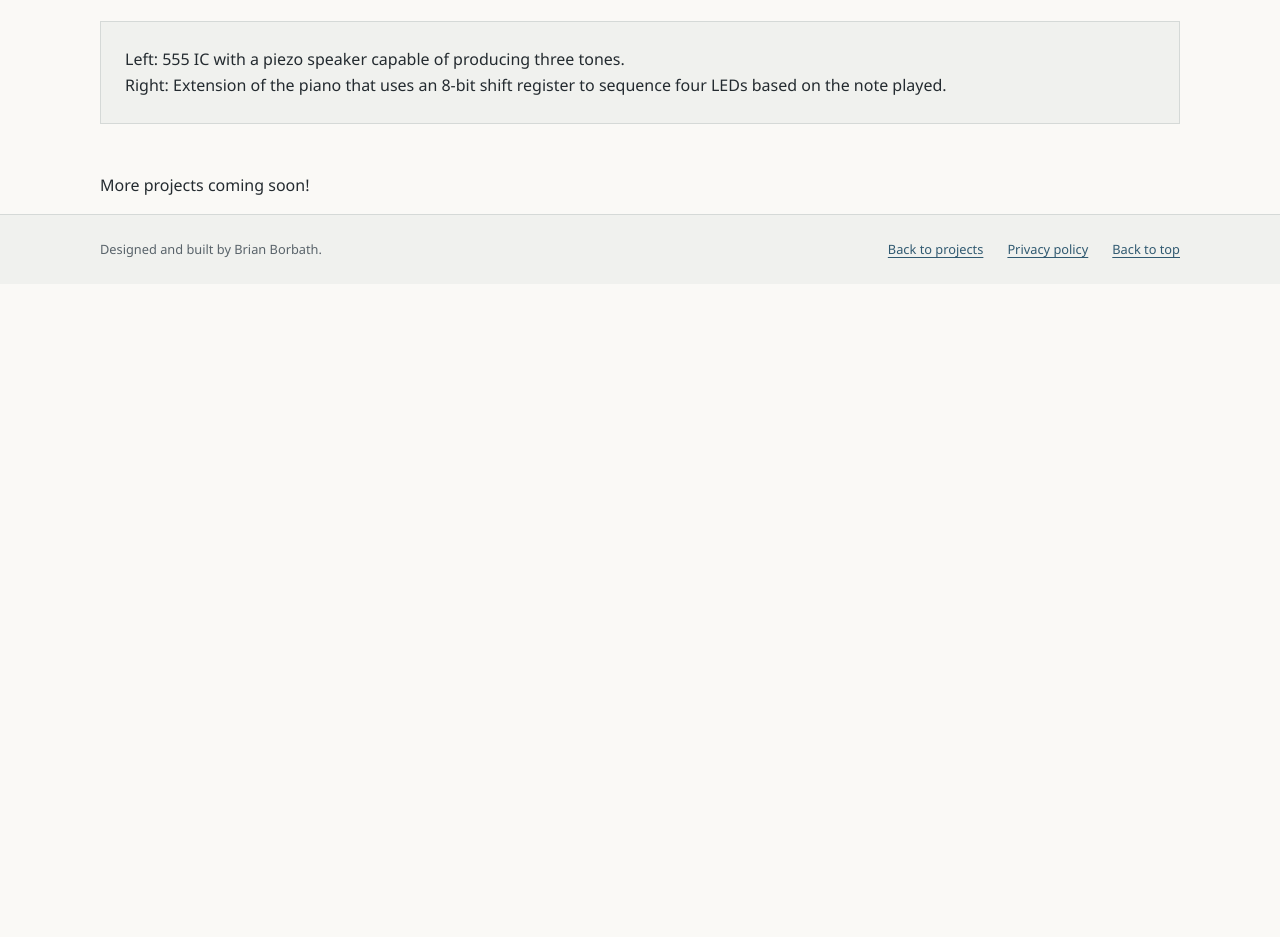
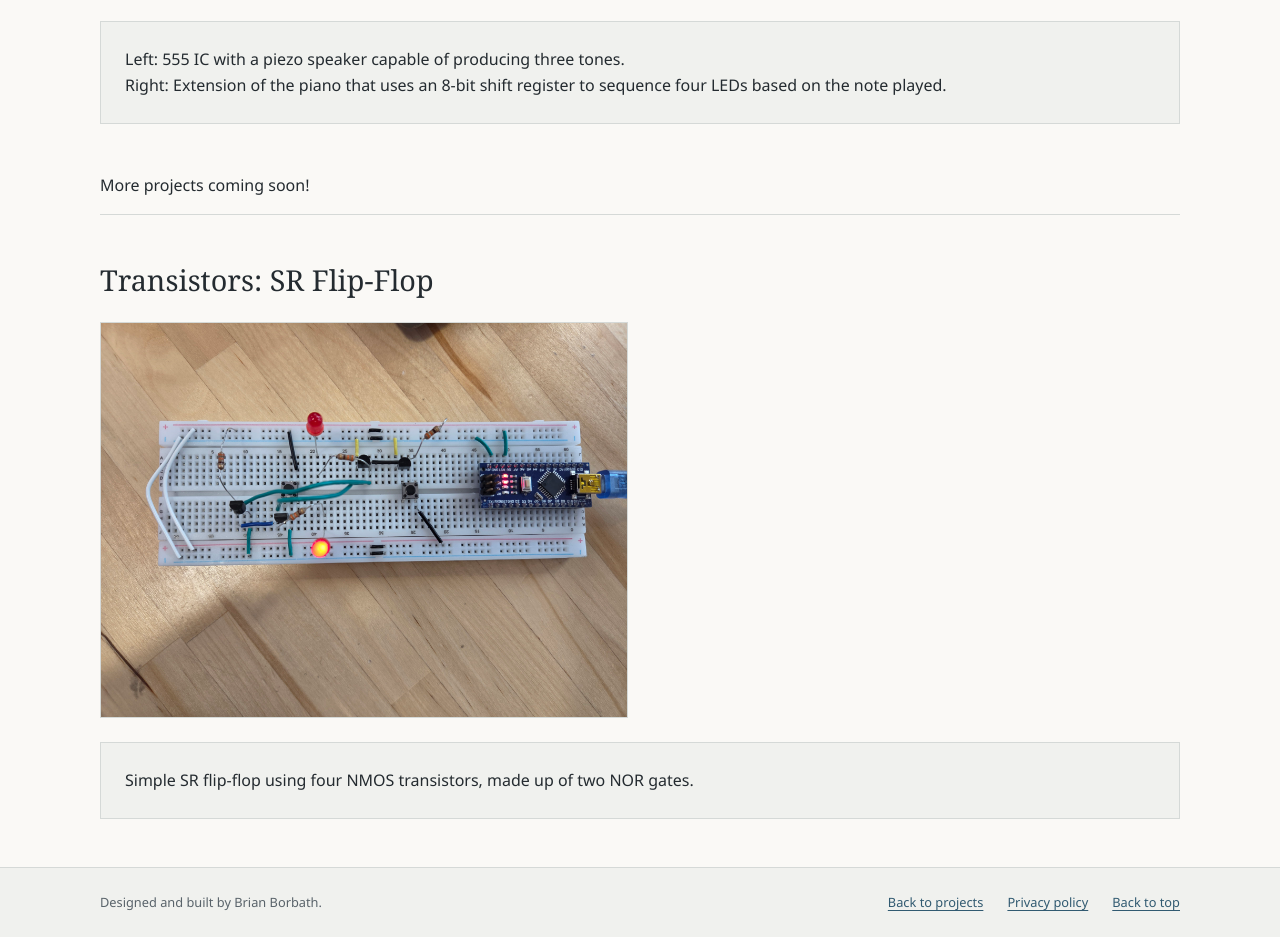
Before and after one commit to FidgetyGull/about-me-website, a plain HTML site: page projects/ops-archive.html in a window 1280 px wide. Shown: the part 928-1865 px from the top of the page. Before the commit the page ends 1212 px from the top, so only its background shows below. Drawn offline with Linux system fonts and the light colour scheme.

Commit message:
add ops project: flip flop

```diff
--- a/projects/ops-archive.html
+++ b/projects/ops-archive.html
@@ -62,6 +62,21 @@
             <!-- END COPYABLE SECTION -->
             <p>More projects coming soon!</p>
             <!-- Paste additional sections here, before the closing article tag. -->
+            <section class="project-sequence-section">
+                <header class="section-heading">
+                    <h2>Transistors: SR Flip-Flop</h2>
+                </header>
+                <div class="project-gallery">
+                    <figure class="project-figure">
+                        <img src="/assets/projects/ops/flip-flop.jpg" alt="SR Flip Flop" width="1200" height="800">
+                    </figure>
+                </div>
+                <div class="project-sequence-description">
+                    <p>
+                        Simple SR flip-flop using four NMOS transistors, made up of two NOR gates.
+                    </p>
+                </div>
+            </section>
         </article>
     </main>
 
```
Also changed, not shown: assets/projects/ops/flip-flop.jpg (added).
